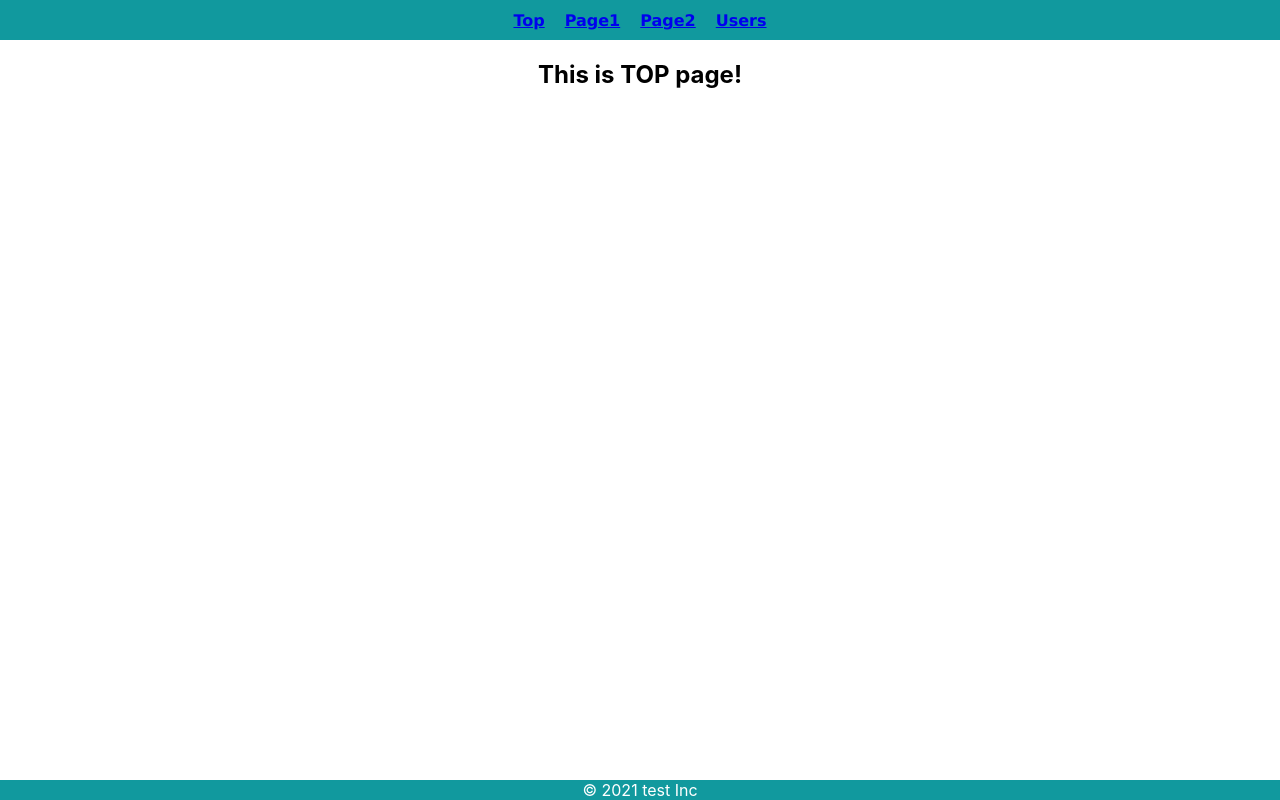
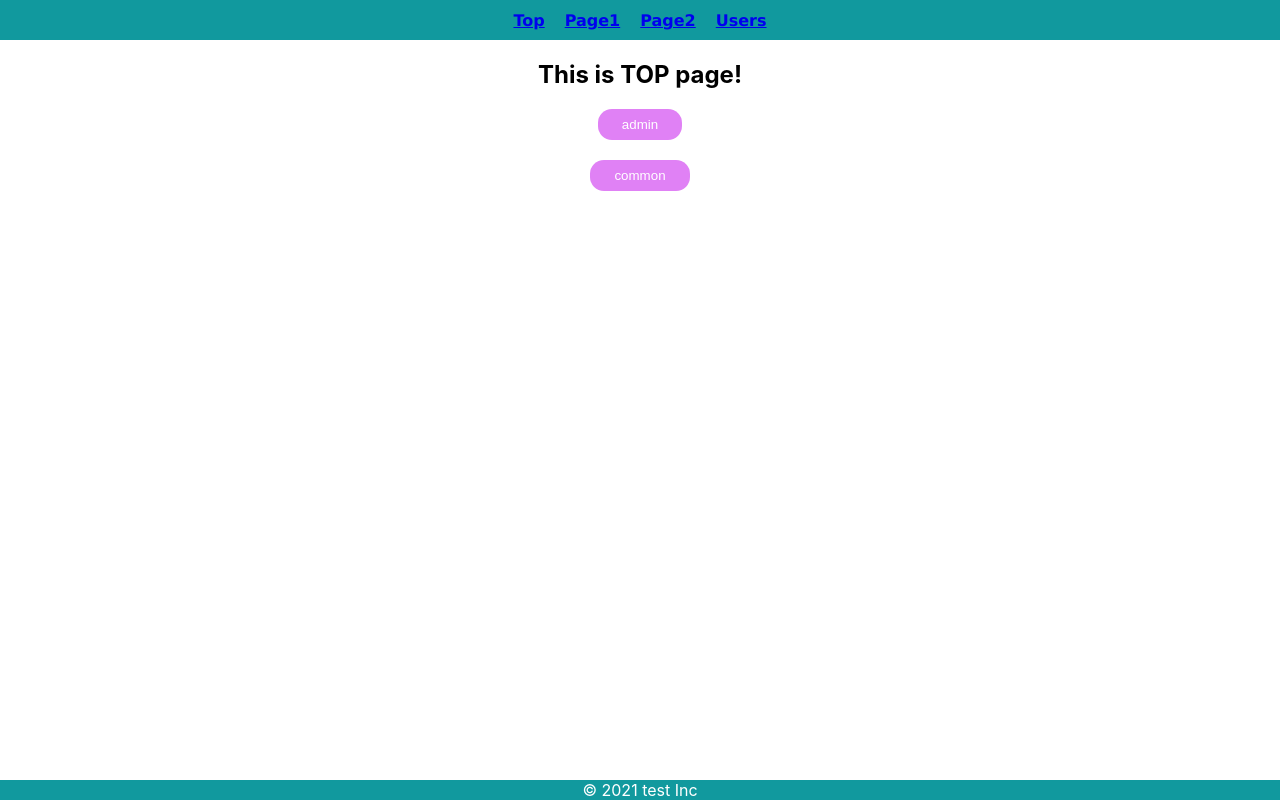
Before and after one commit to kazu-S-1110/react-basic2-jake_210730, a React (Create React App) app: page / in a window 1280 px wide. Built offline with nearby package versions, Linux system fonts and the light colour scheme.

Commit message:
propDrillingを再現してみた。嫌だわ〜

```diff
--- a/src/components/atoms/button/SecondaryButton.jsx
+++ b/src/components/atoms/button/SecondaryButton.jsx
@@ -1,8 +1,8 @@
 import styled from 'styled-components';
 import { BaseButton } from './BaseButton';
 
-export const SecondaryButton = ({ children }) => {
-  return <SButton>{children}</SButton>;
+export const SecondaryButton = ({ children, onClick }) => {
+  return <SButton onClick={onClick}>{children}</SButton>;
 };
 
 const SButton = styled(BaseButton)`
--- a/src/components/moreculres/user/UserIconWithName.jsx
+++ b/src/components/moreculres/user/UserIconWithName.jsx
@@ -1,10 +1,11 @@
 import styled from 'styled-components';
 
-export const UserIconWithName = ({ user }) => {
+export const UserIconWithName = ({ user, isAdmin }) => {
   return (
     <SContainer>
       <SImage src={user.image} alt="prof img" />
       <SName>{user.name}</SName>
+      {isAdmin && <SEdit>Edit</SEdit>}
     </SContainer>
   );
 };
@@ -20,3 +21,8 @@
   font-weight: bold;
   margin: 0;
 `;
+const SEdit = styled.span`
+  text-decoration: underline;
+  color: #aaaaaa;
+  cursor: pointer;
+`;
--- a/src/components/organisms/user/UserCard.jsx
+++ b/src/components/organisms/user/UserCard.jsx
@@ -1,10 +1,10 @@
 import styled from 'styled-components';
 import { Card } from '../../atoms/card/Card';
 import { UserIconWithName } from '../../moreculres/user/UserIconWithName';
-export const UserCard = ({ user }) => {
+export const UserCard = ({ user, isAdmin }) => {
   return (
     <Card>
-      <UserIconWithName user={user} />
+      <UserIconWithName user={user} isAdmin={isAdmin} />
       <SDl>
         <dt>mail</dt>
         <dd>{user.email}</dd>
--- a/src/components/pages/Top.jsx
+++ b/src/components/pages/Top.jsx
@@ -1,9 +1,21 @@
 import styled from 'styled-components';
+import { SecondaryButton } from '../atoms/button/SecondaryButton';
+import { useHistory } from 'react-router-dom';
 
 export const Top = () => {
+  const history = useHistory();
+  const onClickAdmin = () =>
+    history.push({ pathname: '/users', state: { isAdmin: true } });
+  const onClickCommon = () =>
+    history.push({ pathname: '/users', state: { isAdmin: false } });
+
   return (
     <SContainer>
       <h2>This is TOP page!</h2>
+      <SecondaryButton onClick={onClickAdmin}>admin</SecondaryButton>
+      <br />
+      <br />
+      <SecondaryButton onClick={onClickCommon}>common</SecondaryButton>
     </SContainer>
   );
 };
--- a/src/components/pages/Users.jsx
+++ b/src/components/pages/Users.jsx
@@ -1,15 +1,18 @@
 import styled from 'styled-components';
 import { SearchInput } from '../moreculres/SearchInput';
 import { UserCard } from '../organisms/user/UserCard';
+import { useLocation } from 'react-router-dom';
 
 export const Users = () => {
+  const { state } = useLocation();
+  const isAdmin = state ? state.isAdmin : false;
   return (
     <SContainer>
       <h2>This is Users page!</h2>
       <SearchInput />
       <SUserArea>
         {users.map((user) => (
-          <UserCard key={user.id} user={user} />
+          <UserCard key={user.id} user={user} isAdmin={isAdmin} />
         ))}
       </SUserArea>
     </SContainer>
```
